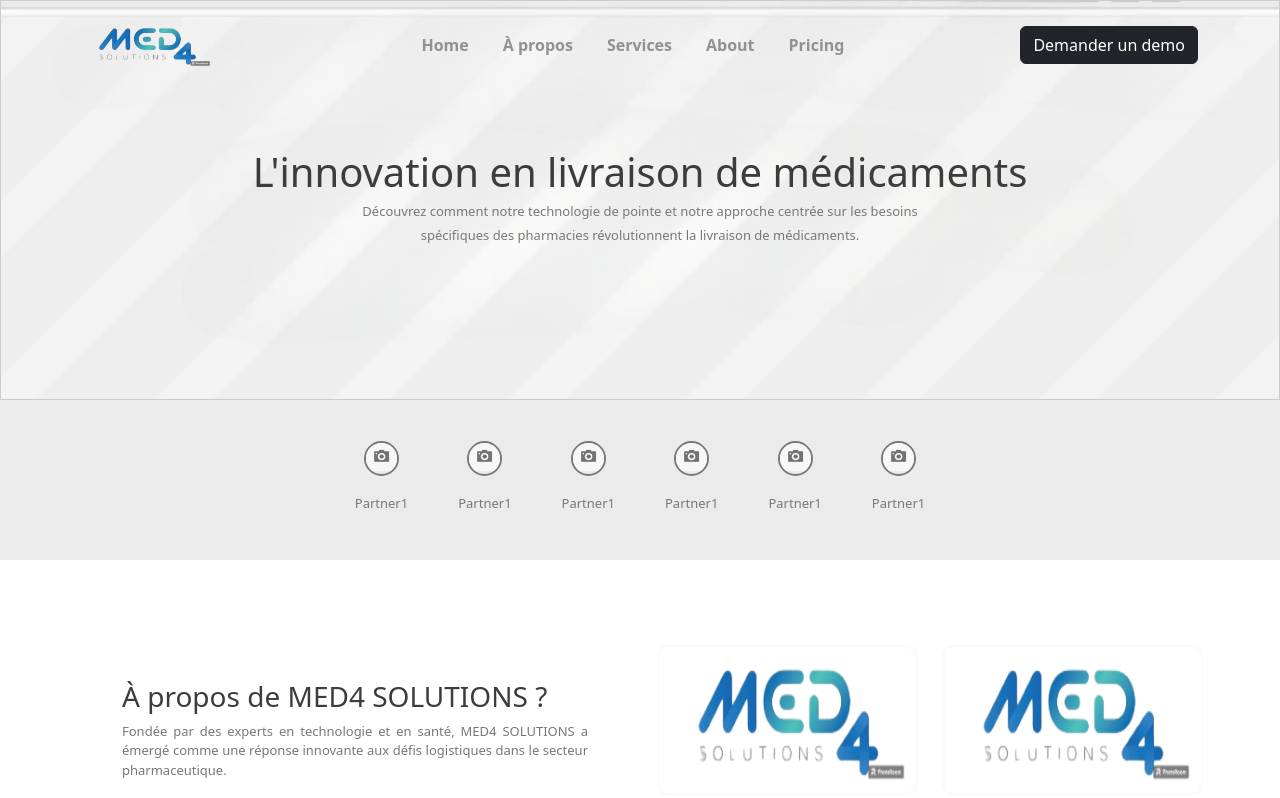
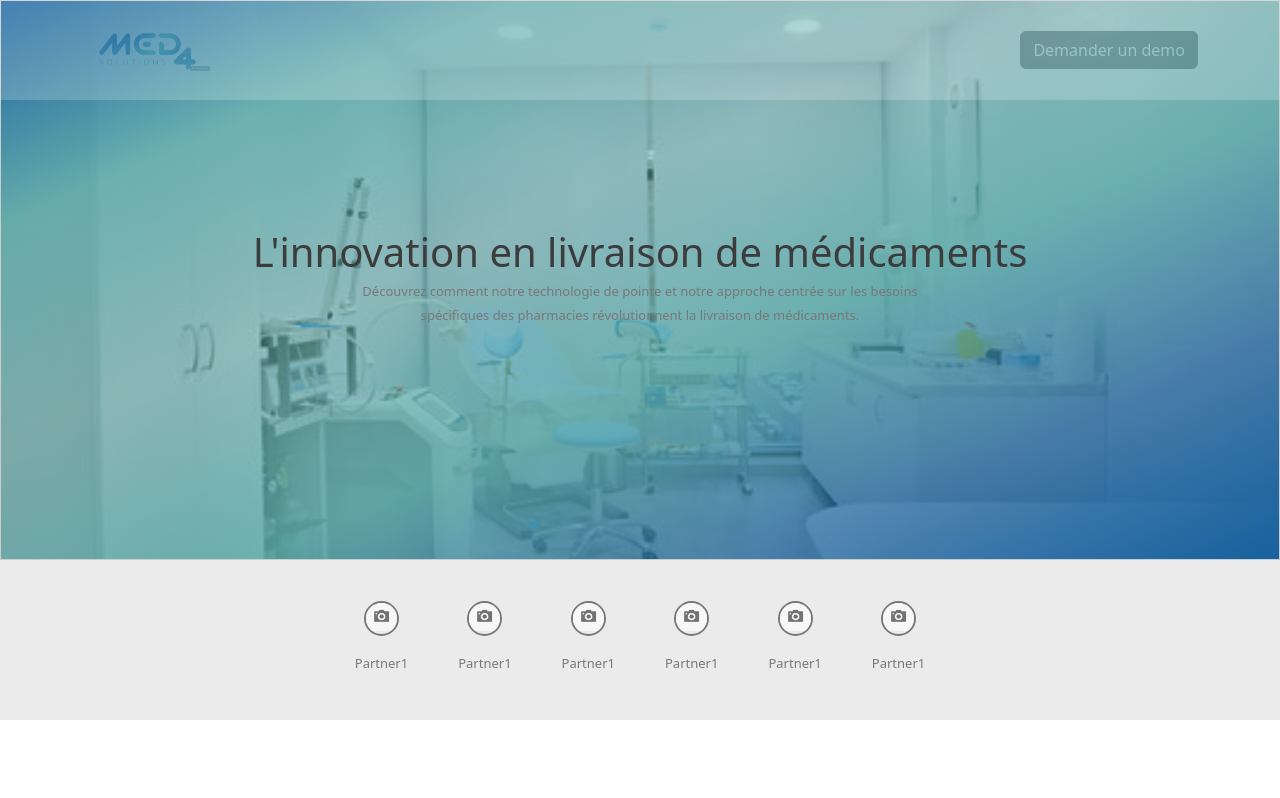
Before and after one commit to jihenJN/med4-site, an Angular app: page / in a window 1280 px wide. Shown: the top 798 px of the page. Built offline with nearby package versions, Linux system fonts and the light colour scheme.

Commit message:
feat ; ack ground degradation for home is done

```diff
--- a/src/app/home/home.component.css
+++ b/src/app/home/home.component.css
@@ -1,13 +1,13 @@
 .section-home {
-  /* Set background image for section 1 */
-  background-image: url('/assets/home-background.png');
+
+  background: linear-gradient(to bottom right, rgb(22,97,159,1), rgba(84, 170, 169,0.8),rgb(84,170,169,0.5), rgba(84, 170, 169,0.8),rgb(22,97,159,0.7),rgb(22,97,159,1)), url('/assets/medicaldesktop.jpg');
 
   /* Specify background properties */
   background-size: cover; /* Cover the entire section */
   background-position: center; /* Center the background image */
   background-repeat: no-repeat; /* Do not repeat the image */
   /* Responsive height and width */
-  height: 50vh; /* 50% of the viewport height */
+  height: 70vh; /* 50% of the viewport height */
   width: 100%; /* 100% of the container's width */
   display: flex;
   flex-direction: column;
--- a/src/app/navbar/navbar.component.css
+++ b/src/app/navbar/navbar.component.css
@@ -5,7 +5,10 @@
 
     transition: all 0.5s;
     z-index: 997;
-    height: 90px;
+    height: 100px;
+    background-color: #fff;
+    opacity: 0.2;
+
 
   }
 
@@ -64,6 +67,7 @@
 
     .navbar {
       padding: 0;
+      opacity: 1;
     }
 
     .navbar ul {
@@ -72,6 +76,7 @@
       display: flex;
       list-style: none;
       align-items: center;
+
     }
 
     .navbar li {
@@ -98,7 +103,7 @@
       font-family: var(--font-secondary);
       font-size: 16px;
       font-weight: 600;
-      color: #939090;
+      color: #fff;
       white-space: nowrap;
       transition: 0.3s;
       position: relative;
@@ -137,7 +142,7 @@
     .navbar .active,
     .navbar .active:focus,
     .navbar li:hover>a {
-      color: #554b4b;
+      color: #0a5291;
       text-decoration:underline;
       text-underline-offset: 10px; /* Adjust the offset as needed */
       text-decoration-thickness: 3px; /* Adjust the thickness as needed */
```
Also changed, not shown: src/assets/medicaldesktop.jpg (added).
